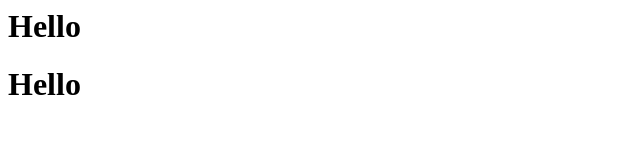
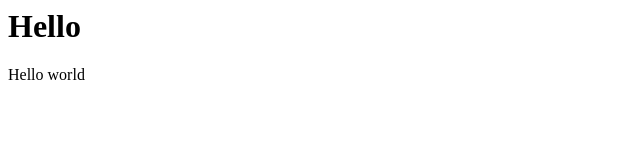
Before and after one commit to ssvdevelop/MySite, a plain HTML site: page index.html in a window 1280 px wide. Shown: the whole page, without its empty margins (0-640 px from the left). Drawn offline with Linux system fonts and the light colour scheme.

Commit message:
Thrid Commit

```diff
--- a/index.html
+++ b/index.html
@@ -3,5 +3,6 @@
 </head>
 <body>
 <h1>Hello</h1>
-</body><h1>Hello</h1>
+<p>Hello world</p>
+</body>
 </html>
```
